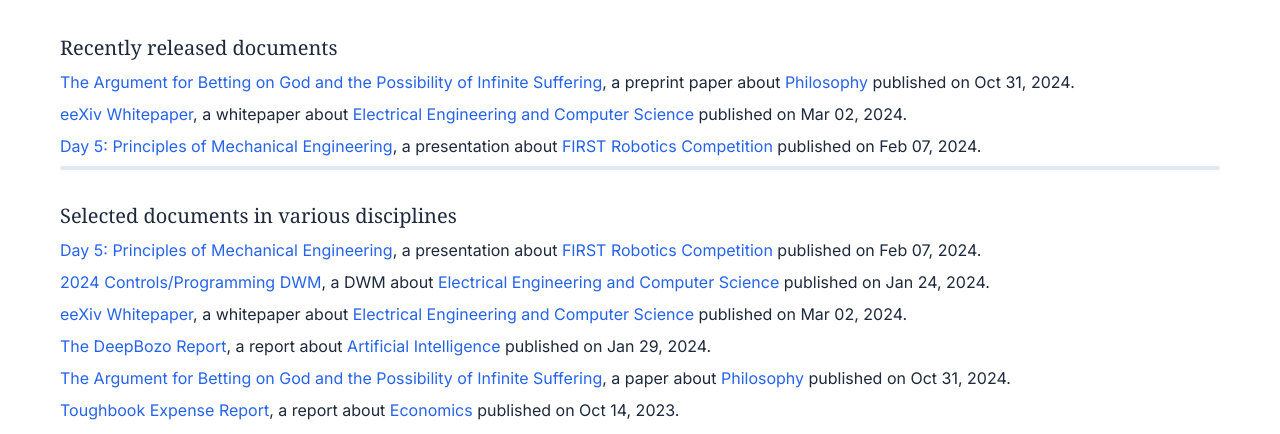
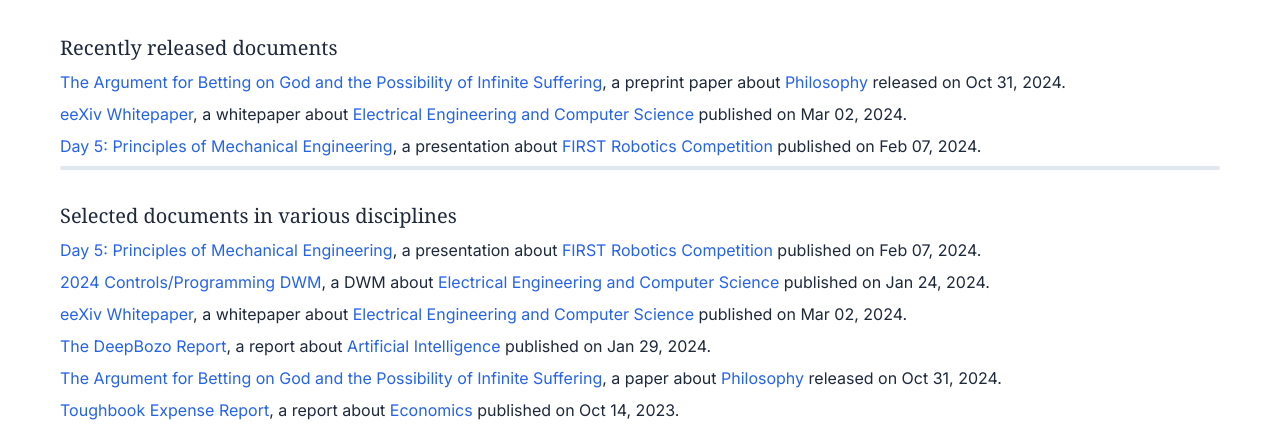
Before and after one commit to youwen5/eexiv, a Next.js app: page / in a window 1280 px wide. Shown: the part 670-1104 px from the top of the page. Built offline with nearby package versions, Linux system fonts and the light colour scheme.

Commit message:
feat: use 'released' instead of 'published' if document is preprint

```diff
--- a/src/app/components/RandomDocs.tsx
+++ b/src/app/components/RandomDocs.tsx
@@ -22,7 +22,7 @@
 
   // Iterate over each of the selected keys
   return selectedKeys.map((key, index) => {
-    const { title, dates, type, topics } = documents[key].manifest
+    const { title, dates, type, topics, status } = documents[key].manifest
     let dateString = epoch2datestring(dates[dates.length - 1])
     let typeString = ''
     switch (type) {
@@ -50,6 +50,10 @@
       case 'other':
         typeString = 'document'
         break
+
+        if (status === 'under review' || status === 'draft') {
+          typeString = `preprint ${typeString}`
+        }
     }
 
     return (
@@ -59,7 +63,10 @@
         <Link href={`/topic/${topics[0]}`}>
           {topicsList[topics[0]]['name']}
         </Link>{' '}
-        published on {dateString}
+        {documents[key].manifest.status === 'under review'
+          ? 'released'
+          : 'published'}{' '}
+        on {dateString}
         .
         <br />
       </div>
--- a/src/app/components/RecentDocuments.tsx
+++ b/src/app/components/RecentDocuments.tsx
@@ -70,7 +70,10 @@
         <Link href={`/topic/${topics[0]}`}>
           {topicsList[topics[0]]['name']}
         </Link>{' '}
-        published on {dateString}
+        {documents[key].manifest.status === 'under review'
+          ? 'released'
+          : 'published'}{' '}
+        on {dateString}
         .
         <br />
       </div>
```
